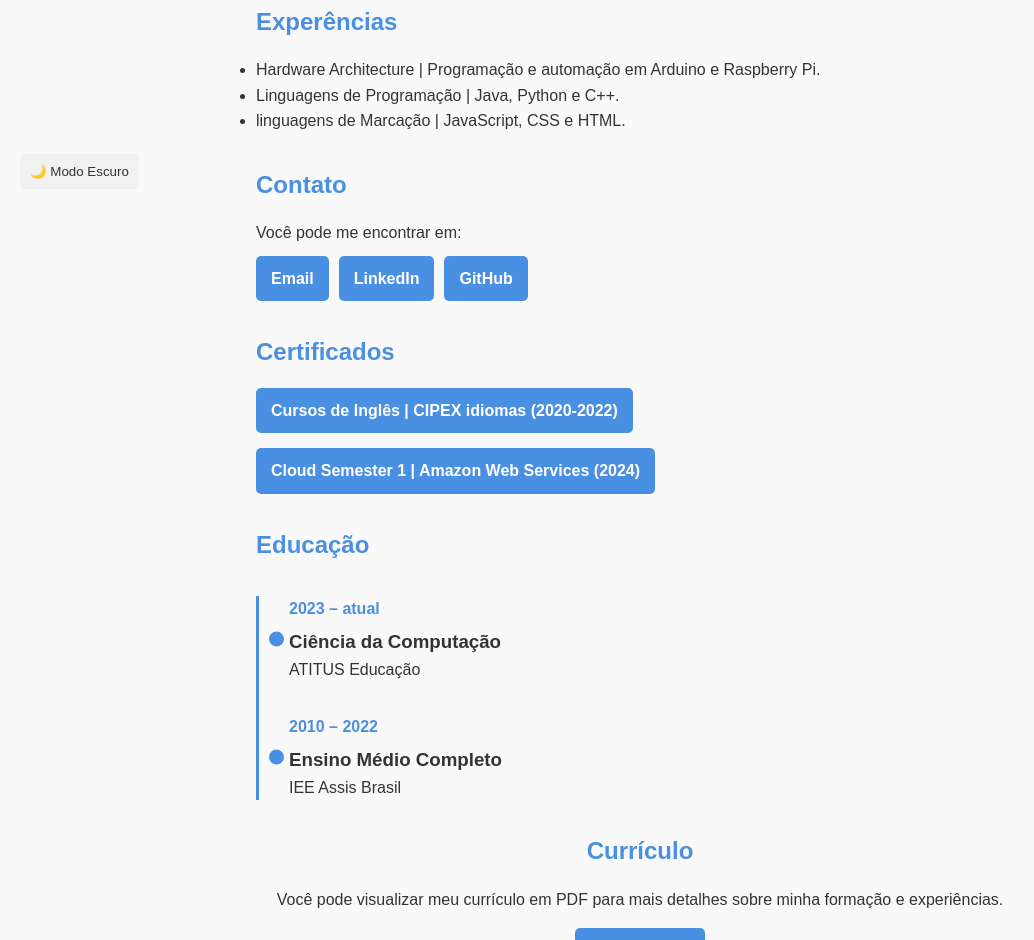
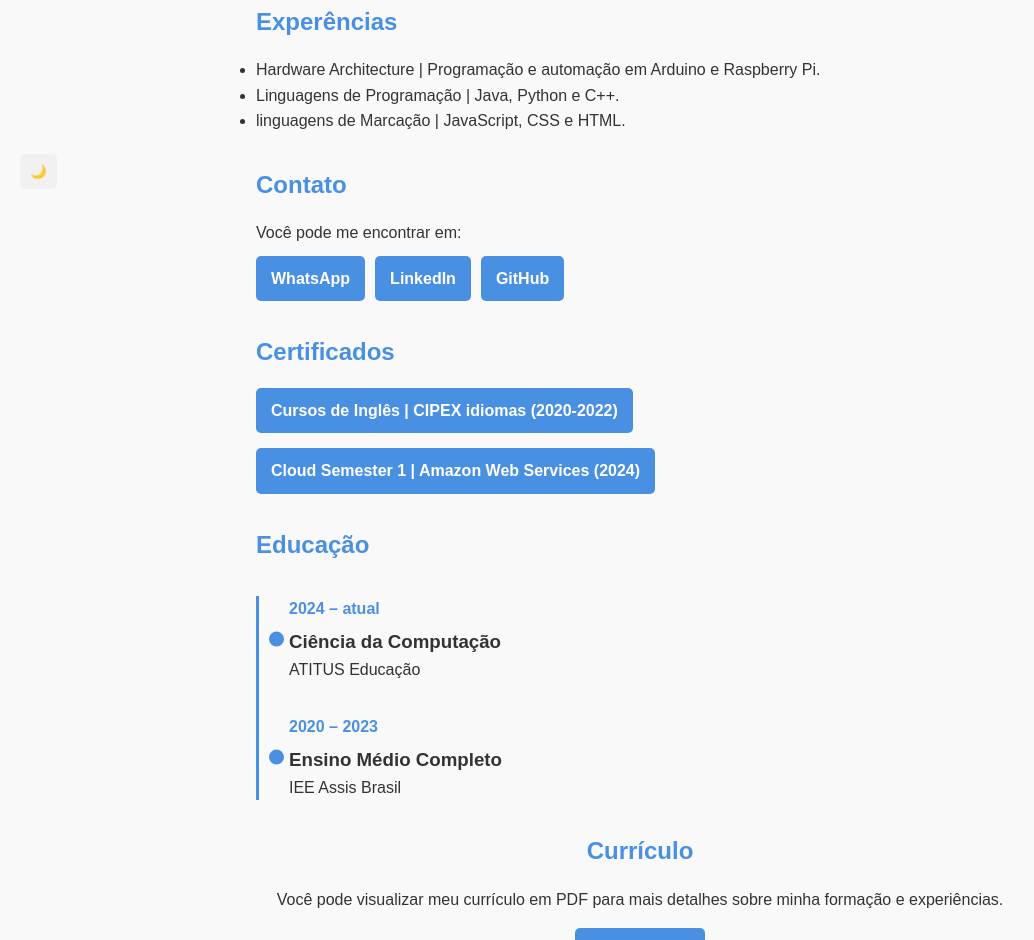
Before and after one commit to GuilhermeTCastellani/Meu-website, a plain HTML site: page index.html in a window 1280 px wide. Shown: the part 591-1531 px from the top of the page, without its empty margins (0-1034 px from the left). Drawn offline with Linux system fonts and the light colour scheme.

Commit message:
Versão finalizada

```diff
--- a/index.html
+++ b/index.html
@@ -42,7 +42,7 @@
             <h2>Contato</h2>
             <p>Você pode me encontrar em:</p>
             <div class="contato-botoes">
-                <a href="mailto:guilhermetcastellani@gmail.com" class="btn">Email</a>
+                <a href="https://wa.me/5554996013511" target="_blank" class="btn">WhatsApp</a>
                 <a href="https://www.linkedin.com/in/guilherme-tadeu-castellani" target="_blank"
                     class="btn">LinkedIn</a>
                 <a href="https://github.com/GuilhermeTCastellani" target="_blank" class="btn">GitHub</a>
@@ -72,14 +72,14 @@
             <h2>Educação</h2>
             <div class="timeline">
                 <div class="timeline-item">
-                    <span class="date">2023 – atual</span>
+                    <span class="date">2024 – atual</span>
                     <div class="content">
                         <h3>Ciência da Computação</h3>
                         <p>ATITUS Educação</p>
                     </div>
                 </div>
                 <div class="timeline-item">
-                    <span class="date">2010 – 2022</span>
+                    <span class="date">2020 – 2023</span>
                     <div class="content">
                         <h3>Ensino Médio Completo</h3>
                         <p>IEE Assis Brasil</p>
@@ -102,8 +102,8 @@
     <footer>
         <p>© 2025 Guilherme Tadeu Castellani - Todos os direitos reservados.</p>
     </footer>
-    <button id="btnTopo">⬆ Voltar ao topo</button>
-    <button id="btnDark">🌙 Modo Escuro</button>
+    <button id="btnTopo">Voltar ao topo</button>
+    <button id="btnDark">🌙</button>
 
     <script src="main.js"></script>
 </body>
```
